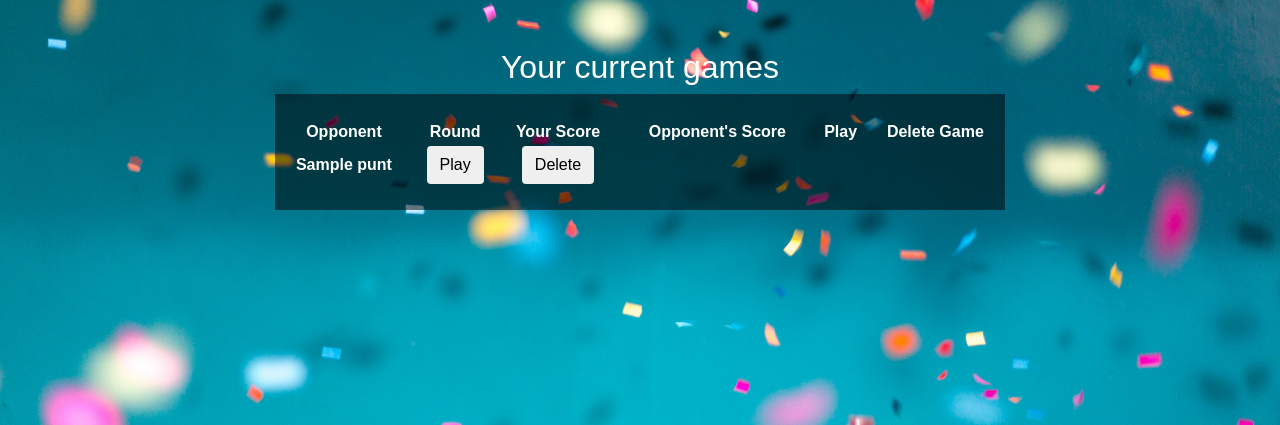
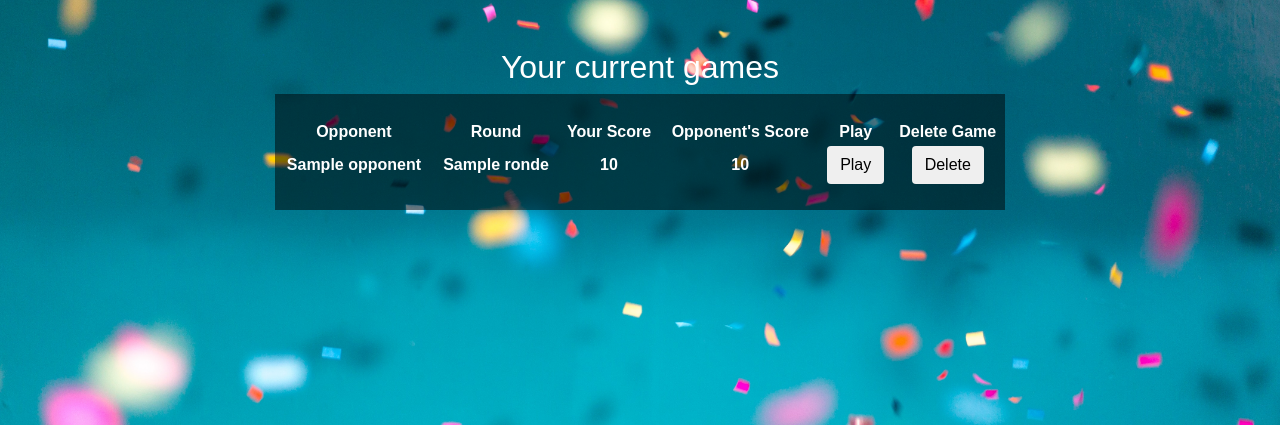
Before and after one commit to Hetgithubaccount/triviamasters, a Flask app: template templates/userpage.html in a window 1280 px wide. Shown: the part 139-564 px from the top of the page. Run offline with Flask 2, Linux system fonts and the light colour scheme; the template is opened without the code that fills it: most values are stand-ins (such as "Sample title", 1, 10 or a date in 2020); some libraries are stand-ins or nearby versions.

Commit message:
templates

```diff
--- a/templates/userpage.html
+++ b/templates/userpage.html
@@ -19,14 +19,15 @@
             <th>Play</th>
             <th>Delete Game</th>
           </tr>
-            {% for data in row %}
+            {% for data in spell %}
               <tr>
-                  {% for punt in data %}
-                <td>{{ punt }}</td>
-                  {% endfor %}
+                <td>{{data.opponent}}</td>
+                 <td>{{data.ronde}}</td>
+                  <td>{{data.score_1}}</td>
+                   <td>{{data.score_2}}</td>
                 <td>
                     <form action="/spel" method="get">
-                    <button class="btn default" name="answer" value= {{spel}} type="submit">Play</button>
+                    <button class="btn default" name="id" value="{{data.spelid}}" type="submit">Play</button>
                     </form>
                 </td>
                 <td>
```
